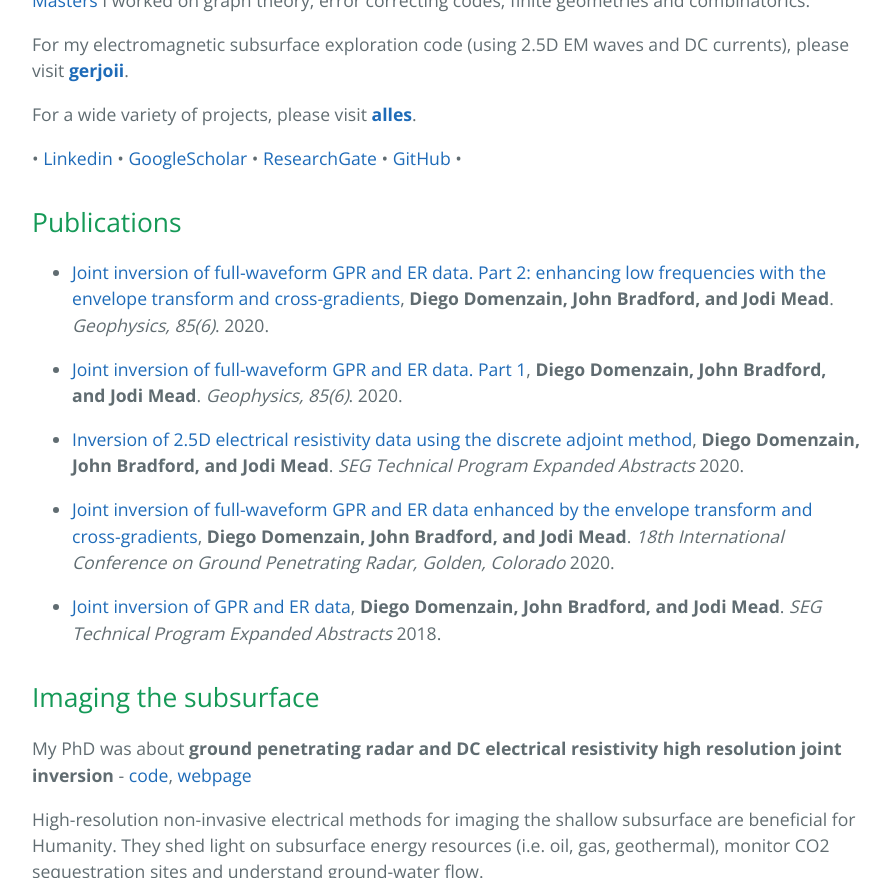
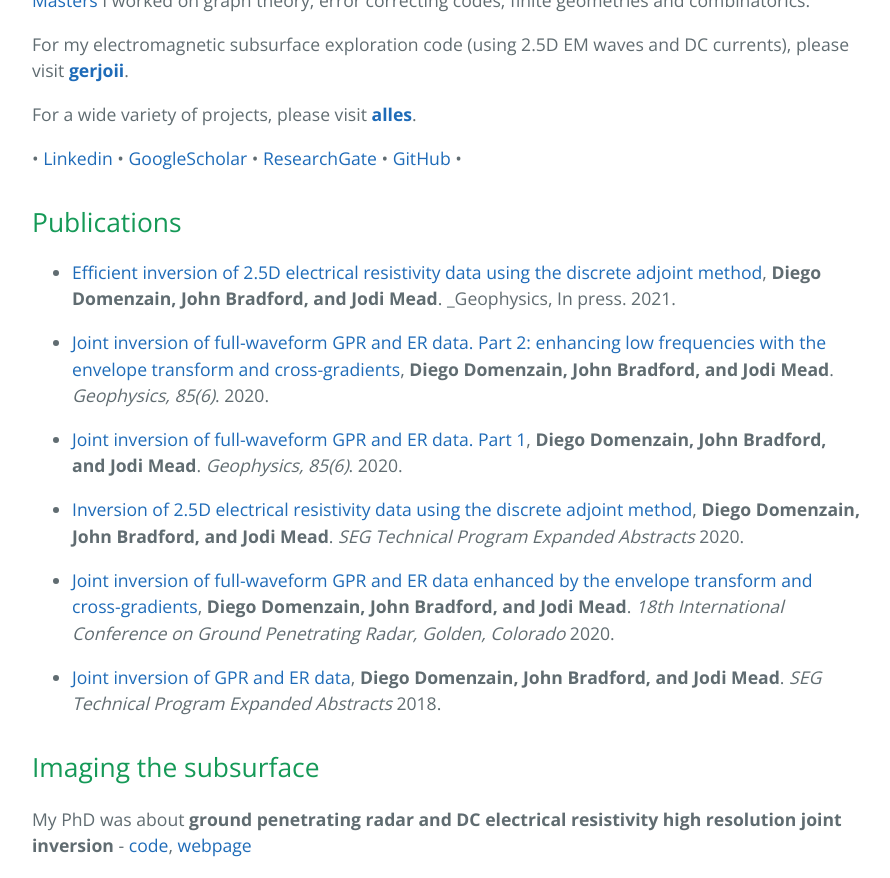
Before and after one commit to diegozain/diegozain.github.io, a Jekyll site: the page built from index.md, in a window 1280 px wide and 900 px high, scrolled down 684 px, cut to the strip 0-878 px from the top of the window. Shown: the whole strip, without its empty margins (192-1082 px from the left). Built offline with Jekyll 4.4.1, drawn with Linux system fonts in a browser that asks for light colours; our own code applies the rules of GitHub Pages for plain Markdown files.

Commit message:
in press

```diff
--- a/index.md
+++ b/index.md
@@ -17,6 +17,8 @@ For a wide variety of projects, please visit [__alles__](https://github.com/dieg
 • [Linkedin](https://www.linkedin.com/in/diego-domenzain-67431171/) • [GoogleScholar](https://scholar.google.com/citations?user=tve8X08AAAAJ&hl) • [ResearchGate](https://www.researchgate.net/profile/Diego_Domenzain) • [GitHub](https://github.com/diegozain/) •
 
 ## Publications
+
+* [Efficient inversion of 2.5D electrical resistivity data using the discrete adjoint method](https://library.seg.org/doi/10.1190/geo2020-0373.1), __Diego Domenzain, John Bradford, and Jodi Mead__. _Geophysics, In press. 2021.
 
 * [Joint inversion of full-waveform GPR and ER data. Part 2: enhancing low frequencies with the envelope transform and cross-gradients](https://library.seg.org/doi/10.1190/geo2019-0755.1), __Diego Domenzain, John Bradford, and Jodi Mead__. _Geophysics, 85(6)_. 2020.
 
```
